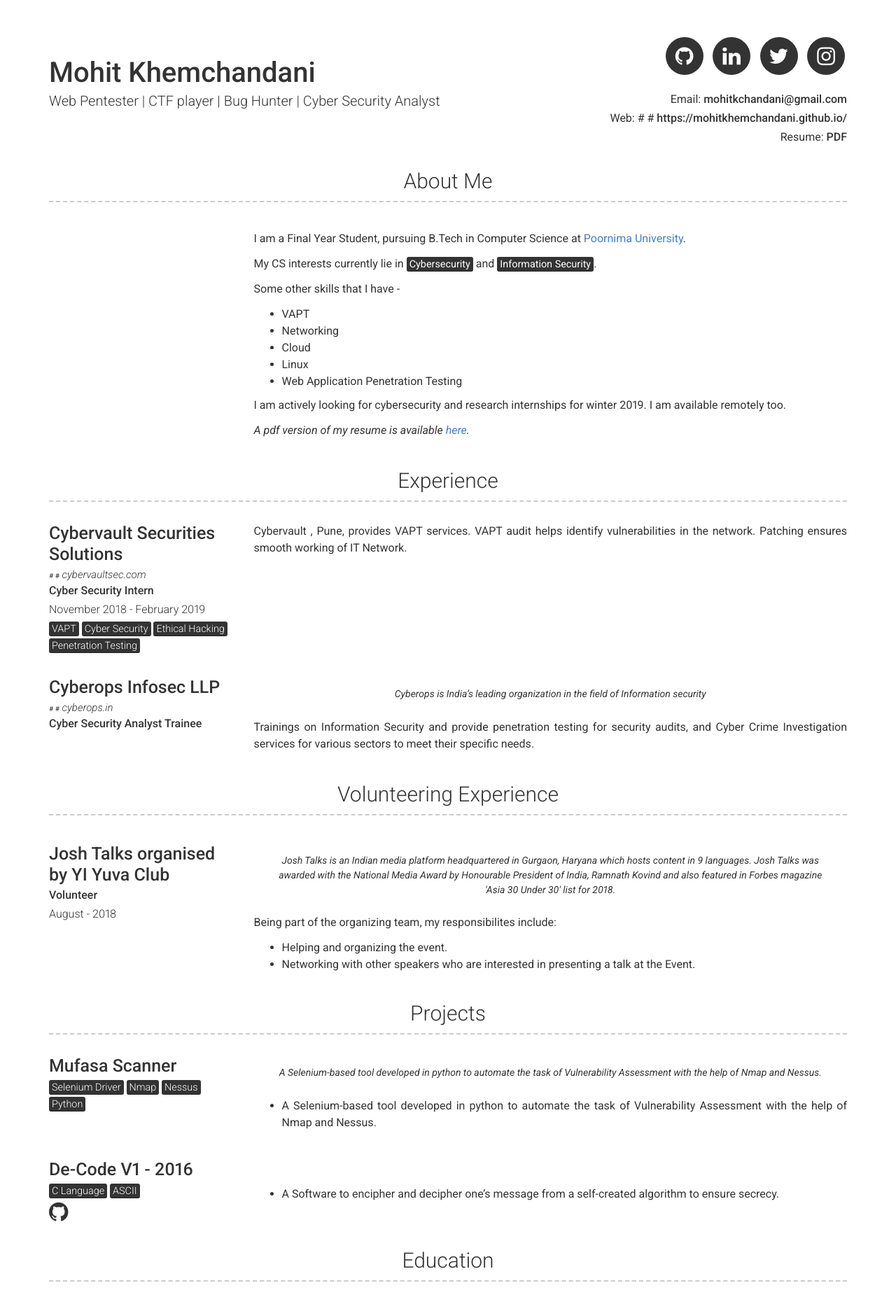
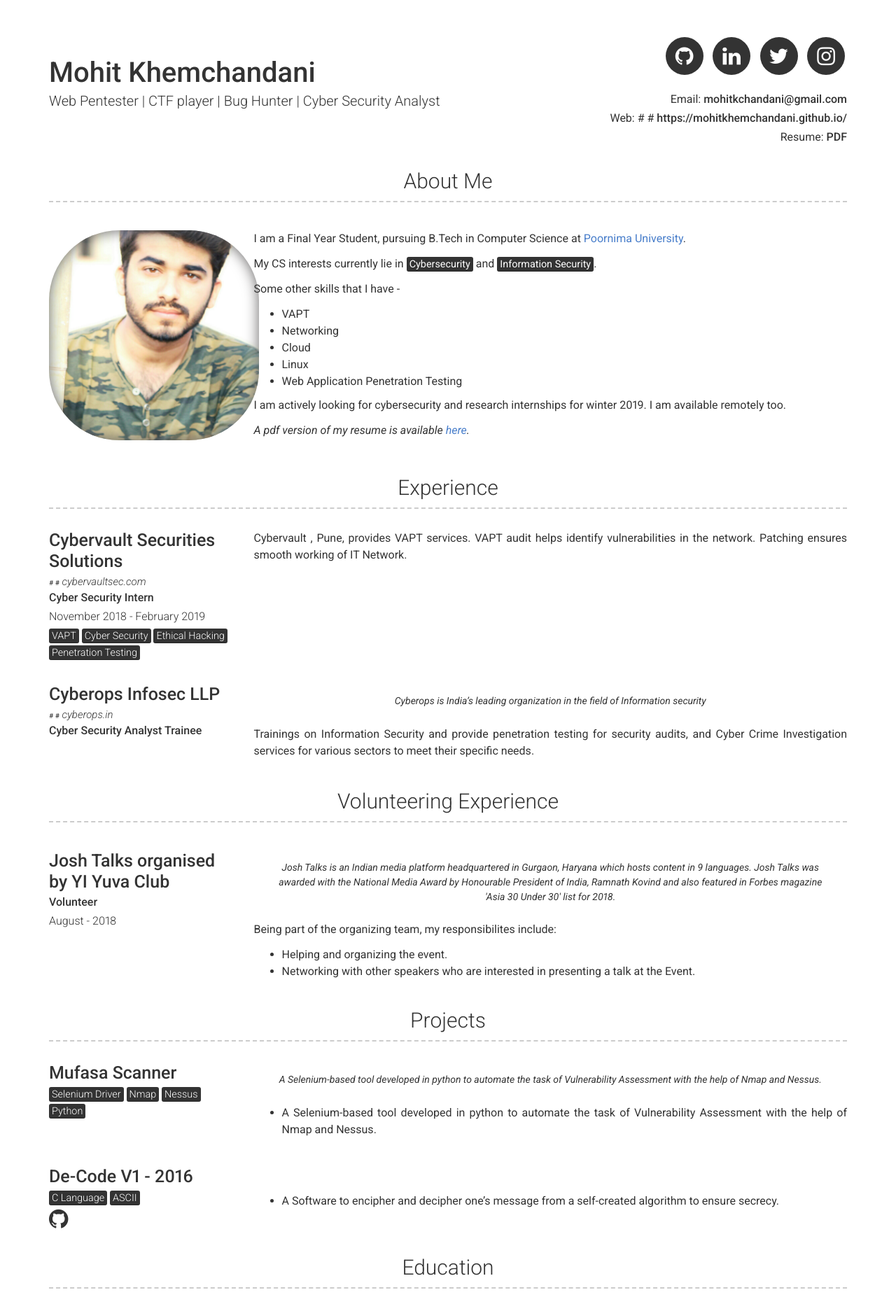
Before and after one commit to mohitkhemchandani/mohitkhemchandani.github.io, a Jekyll site: the page built from index.md, in a window 1280 px wide. Shown: the top 1863 px of the page at 70% size. Built offline with Jekyll 4.4.1, drawn with Linux system fonts in a browser that asks for light colours.

Commit message:
Update modern-resume-theme.scss

```diff
--- a/_sass/modern-resume-theme.scss
+++ b/_sass/modern-resume-theme.scss
@@ -74,7 +74,7 @@ ul.icons a {
   height: 300px;
   margin: 0 auto;
   margin-bottom: 20px;
-  display: circle;
+  display: block;
   border-radius: 100px;
   background-size: cover;
   background-position: center;
```
